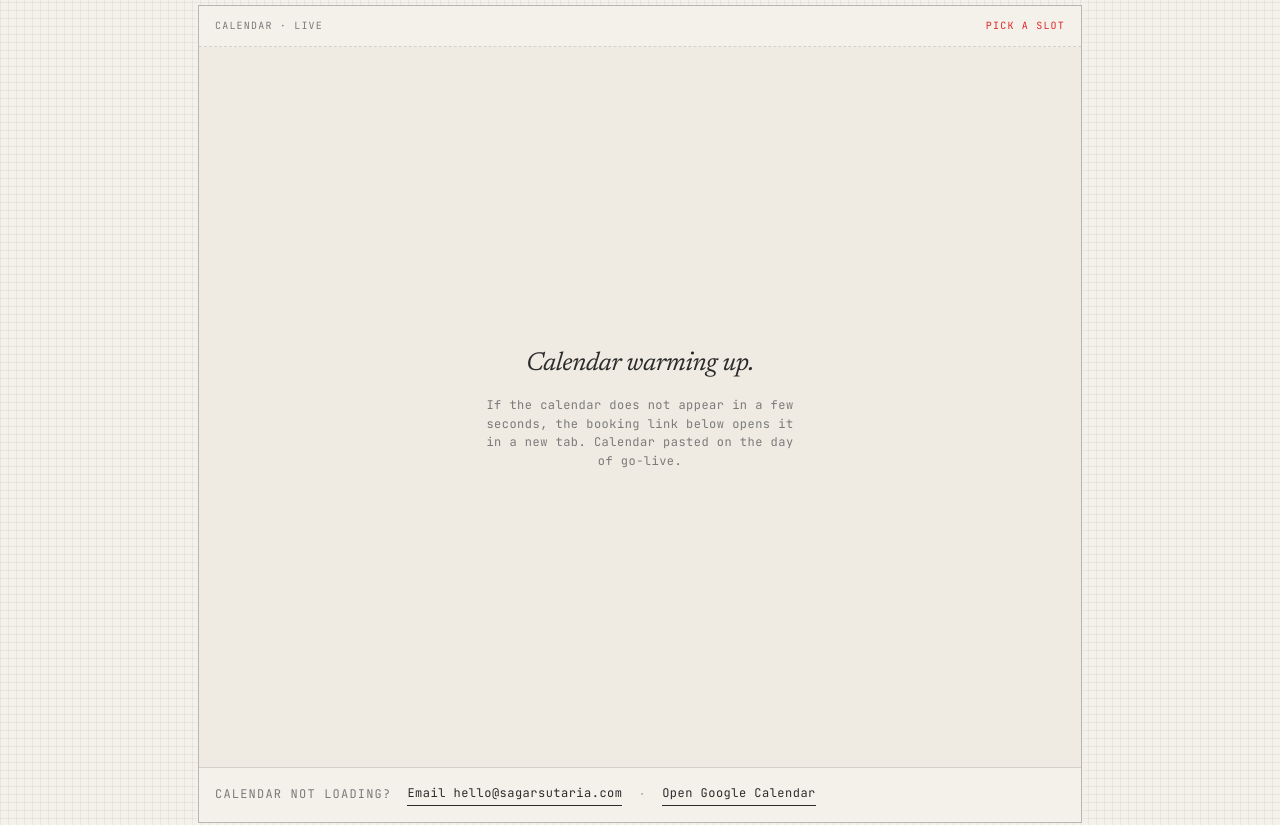
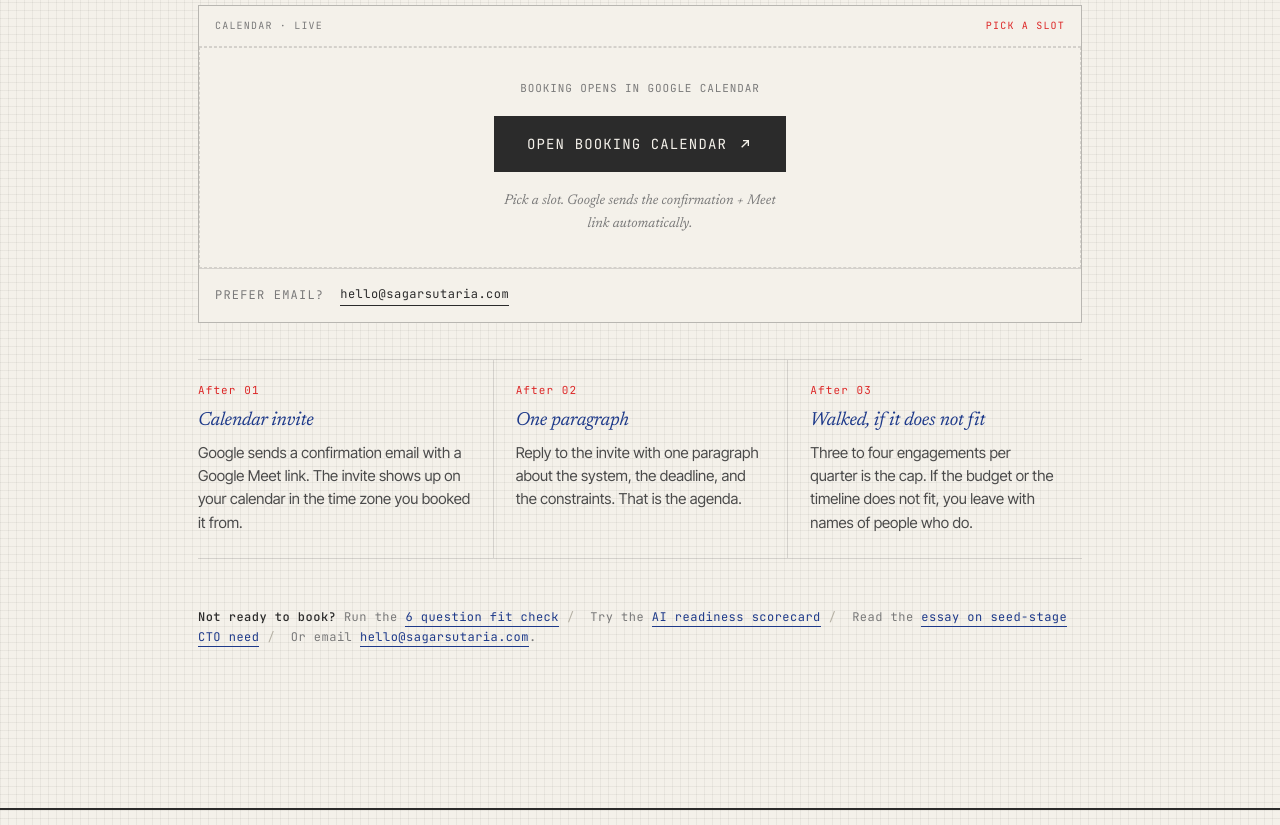
Before and after one commit to sagar-quantalynk/tech-portfolio, a website: page book/index.html in a window 1280 px wide. Shown: the part 646-1471 px from the top of the page. Drawn offline with Linux system fonts and the light colour scheme.

Commit message:
book: replace iframe with new-tab button (Google blocks iframe via X-Frame-Options)
Google Appointment Schedules return X-Frame-Options: SAMEORIGIN even with
?gv=true — iframe embedding cross-origin is blocked. Booking architecture
council A verdict (Option A — Google iframe) was right in spirit; execution
falls back to the natural variant: pre-frame + primary button → opens Google
booking in a new tab. Same Google UI, same trust signal.

URL: https://calendar.app.google/hjgbvdpX4FbRaMdi9 (Sagar's 30-min discovery
schedule).

Co-Authored-By: Claude Opus 4.7 (1M context) <noreply@anthropic.com>

```diff
--- a/book/index.html
+++ b/book/index.html
@@ -273,26 +273,17 @@ h1 em { font-style: italic; color: var(--blueprint); font-weight: 400; }
         <span>Calendar &middot; Live</span>
         <span class="pencil">Pick a slot</span>
       </div>
-      <div class="calendar-frame">
-        <iframe
-          id="booking-iframe"
-          title="Book a 30 minute call with Sagar Sutaria"
-          src="BOOKING_URL_PLACEHOLDER"
-          data-empty="true"
-          loading="lazy"
-          referrerpolicy="no-referrer-when-downgrade"
-          frameborder="0"
-        ></iframe>
-        <div class="calendar-empty" id="calendar-empty">
-          <div class="big">Calendar warming up.</div>
-          <div class="help">If the calendar does not appear in a few seconds, the booking link below opens it in a new tab. Calendar pasted on the day of go-live.</div>
-        </div>
+      <div class="calendar-cta-wrap" style="padding: 32px 24px; display: flex; flex-direction: column; align-items: center; gap: 18px; border: 1px dashed var(--rule); background: var(--paper); position: relative;">
+        <div style="font-family: var(--mono); font-size: 11px; letter-spacing: 0.08em; text-transform: uppercase; color: var(--ink-3);">Booking opens in Google Calendar</div>
+        <a href="https://calendar.app.google/hjgbvdpX4FbRaMdi9" target="_blank" rel="noopener" class="btn-stamp" style="font-family: var(--mono); font-size: 14px; letter-spacing: 0.08em; text-transform: uppercase; color: var(--paper); background: var(--ink); padding: 16px 32px; border: 1px solid var(--ink); position: relative; transition: all 250ms; display: inline-flex; align-items: center; gap: 10px;">
+          Open booking calendar
+          <svg width="16" height="16" viewBox="0 0 24 24" fill="none" stroke="currentColor" stroke-width="2"><path d="M7 17L17 7M9 7h8v8"/></svg>
+        </a>
+        <div style="font-family: var(--display); font-style: italic; font-size: 14px; color: var(--ink-3); max-width: 36ch; text-align: center;">Pick a slot. Google sends the confirmation + Meet link automatically.</div>
       </div>
       <div class="fallback" style="padding-left: 16px; padding-right: 16px;">
-        <span class="label">Calendar not loading?</span>
-        <a href="mailto:hello@sagarsutaria.com?subject=Discovery%20call%20request" rel="noopener">Email hello@sagarsutaria.com</a>
-        <span class="sep" style="color: var(--ink-4);">&middot;</span>
-        <a href="https://calendar.google.com/calendar/appointments" target="_blank" rel="noopener">Open Google Calendar</a>
+        <span class="label">Prefer email?</span>
+        <a href="mailto:hello@sagarsutaria.com?subject=Discovery%20call%20request" rel="noopener">hello@sagarsutaria.com</a>
       </div>
     </section>
 
```
